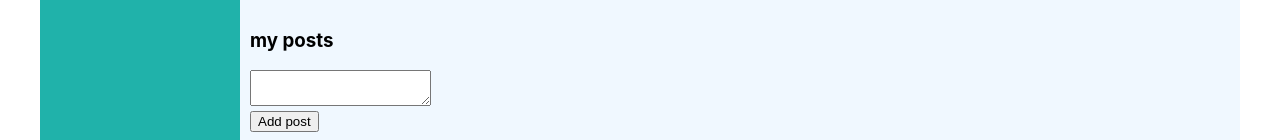
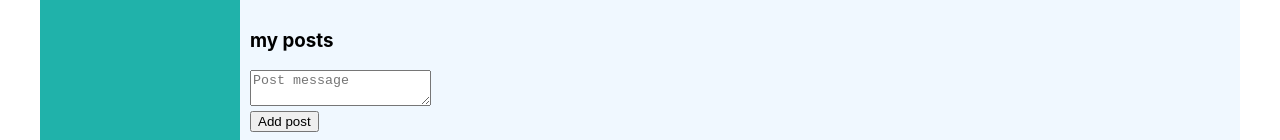
Before and after one commit to kpotapovich/IT-KAMASUTRA, a React (Create React App) app: page /profile/1 in a window 1280 px wide. Shown: the part 320-460 px from the top of the page. Built offline with nearby package versions, Linux system fonts and the light colour scheme; no server answers; grey boxes are pictures that could not be loaded.

Commit message:
валидация и замыкание

```diff
--- a/src/api/api.js
+++ b/src/api/api.js
@@ -6,7 +6,7 @@ const instance = axios.create({
     withCredentials: true,
     baseURL: `https://social-network.samuraijs.com/api/1.0/`,
     headers: {
-      "API-KEY": "86318358-ffab-4e86-a402-63aacef8b734"
+      "API-KEY": "468cea50-5173-40cd-9a0c-dba0e1de7684"
      }
 });
 
--- /dev/null
+++ b/src/components/Common/FormsControls/FormsControl.module.css
@@ -0,0 +1,8 @@
+.formControl.error input,
+.formControl.error textarea{
+    border: solid red 2px;
+}
+
+.formControl.error textarea{
+    color: firebrick;
+}
--- /dev/null
+++ b/src/components/Common/FormsControls/formsControls.js
@@ -0,0 +1,24 @@
+import React from "react";
+import styles from "./FormsControl.module.css";
+
+const FormControl = ({input, meta, child, ...props}) => {
+    const hasError = meta.touched && meta.error;
+    return (
+        <div className={styles.formControl + " " + (hasError ? styles.error: "")}>
+            <div>
+                {props.children}
+            </div>
+            { hasError && <span>{meta.error}</span> }
+        </div>
+    )
+}
+
+export const Textarea = (props) => {
+    const {input, meta, child, ...restProps} = props;
+    return <FormControl{...props}><textarea {...input} {...restProps}/></FormControl>
+}
+
+export const Input = (props) => {
+    const {input, meta, child, ...restProps} = props;
+    return <FormControl{...props}><input {...input} {...restProps}/></FormControl>
+}
--- /dev/null
+++ b/src/components/Dialogs/AddMessageForm/AddMessageForm.js
@@ -0,0 +1,24 @@
+import React from "react";
+import {Field, reduxForm} from "redux-form";
+import {Textarea} from "../../Common/FormsControls/formsControls";
+import {maxLengthCreator, required} from "../../../utils/validation/validators";
+
+const maxLength50 = maxLengthCreator(50);
+const AddMessageForm = (props) => {
+    return (
+        <form onSubmit={props.handleSubmit}>
+            <div>
+                <Field component={Textarea}
+                       validate={[required, maxLength50]}
+                       placeholder='Enter your message' name="newMessageBody"/>
+            </div>
+            <div>
+                <button>send</button>
+            </div>
+
+        </form>
+    )
+}
+
+
+export default reduxForm ({form: 'dialog-add-message-form'})(AddMessageForm);
--- a/src/components/Dialogs/Dialogs.jsx
+++ b/src/components/Dialogs/Dialogs.jsx
@@ -4,6 +4,7 @@ import DialogItem from "./DialogItem/DialogsItem";
 import Message from "./Message/Message";
 import {Redirect} from "react-router-dom";
 import {Field, reduxForm} from "redux-form";
+import AddMessageForm from "./AddMessageForm/AddMessageForm";
 
 const Dialogs = (props) => {
 
@@ -31,24 +32,9 @@ const Dialogs = (props) => {
                 <div>{messagesElements}</div>
 
             </div>
-            <AddMessageFormRedux onSubmit={addNewMessage}/>
+            <AddMessageForm onSubmit={addNewMessage}/>
         </div>
     )
 };
 
-const AddMessageForm = (props) => {
-    return (
-        <form onSubmit={props.handleSubmit}>
-            <div>
-                <Field component="textArea" name="newMessageBody" placeholder="Enter your message"/>
-
-            </div>
-            <div>
-                <button>send</button>
-            </div>
-        </form>
-    )
-}
-const AddMessageFormRedux = reduxForm({form: "dialogAddMessageForm"})(AddMessageForm)
-
 export default Dialogs;
--- a/src/components/Login/Login.jsx
+++ b/src/components/Login/Login.jsx
@@ -1,18 +1,25 @@
 import React from "react";
 import styles from "../Users/users.module.css";
 import {Field, reduxForm} from "redux-form";
+import {Input} from "../Common/FormsControls/formsControls";
+import {required} from "../../utils/validation/validators";
 
 const LoginForm = (props) => {
     return (
        <form onSubmit={props.handleSubmit} className={styles.login}>
             <div>
-                <Field placeholder={"Login"} name={"login"} component={"input"}/>
+                <Field placeholder={"Login"} name={"login"}
+                       validate={[required]}
+                       component={Input}/>
             </div>
             <div>
-                <Field placeholder={"Password"} name={"password"} component={"input"}/>
+                <Field placeholder={"Password"}
+                       validate={[required]}
+                       name={"password"} component={Input}/>
             </div>
             <div>
-                <Field component={"input"} name={"rememberMe"} type={"checkbox"}/> Remember me
+                <Field component={Input} name={"rememberMe"}
+                       type={"checkbox"}/> Remember me
             </div>
             <div>
                 <button>Login</button>
--- a/src/components/Profile/MyPosts/MyPosts.jsx
+++ b/src/components/Profile/MyPosts/MyPosts.jsx
@@ -2,12 +2,17 @@ import React from "react";
 import s from './MyPosts.module.css';
 import Post from "./Post/Post";
 import {Field, reduxForm} from "redux-form";
+import {maxLengthCreator, required} from "../../../utils/validation/validators";
+import {Textarea} from "../../Common/FormsControls/formsControls";
 
+const maxLength10 = maxLengthCreator(10);
 
     let AddNewPostForm = (props) => {
             return <form onSubmit={props.handleSubmit}>
                 <div>
-                <Field name="newPostText" component="textarea"/>
+                    <Field name="newPostText" component={Textarea}
+                       placeholder={"Post message"}
+                           validate={[required,  maxLength10]} />
                 </div>
                 <div>
                     <button>Add post</button>
--- /dev/null
+++ b/src/utils/validation/validators.js
@@ -0,0 +1,9 @@
+export const required = value => {
+    if (value) return undefined;
+    return "Field is required";
+}
+
+export const maxLengthCreator = (maxLength) => (value) => {
+    if (value.length > maxLength) return `Max length is $(maxLength) symbols`;
+    return undefined;
+}
```
Lines whose indentation alone changed are shown as unchanged.
